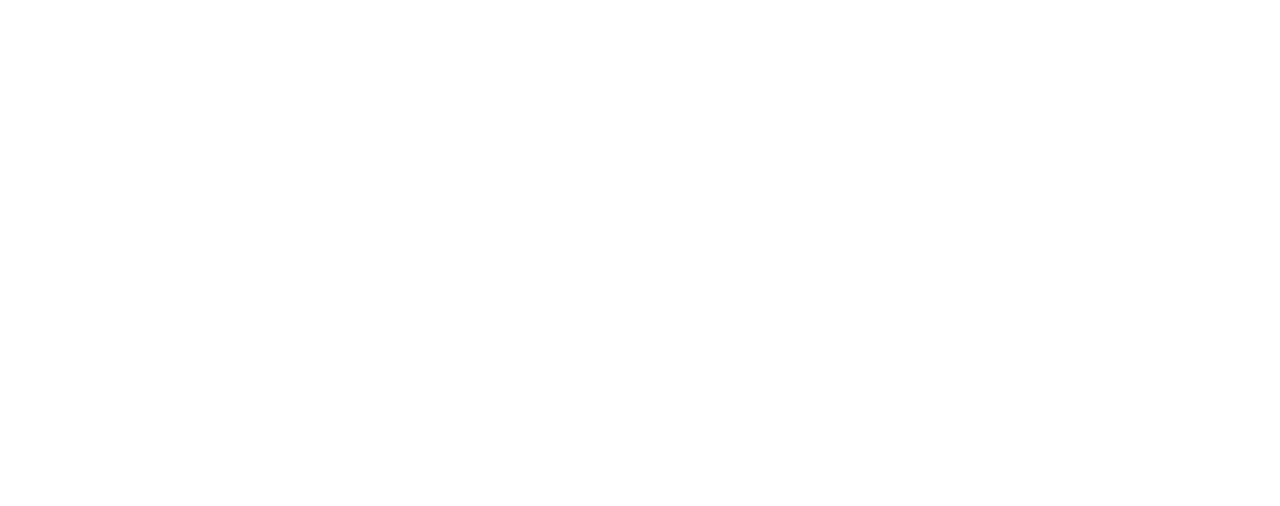
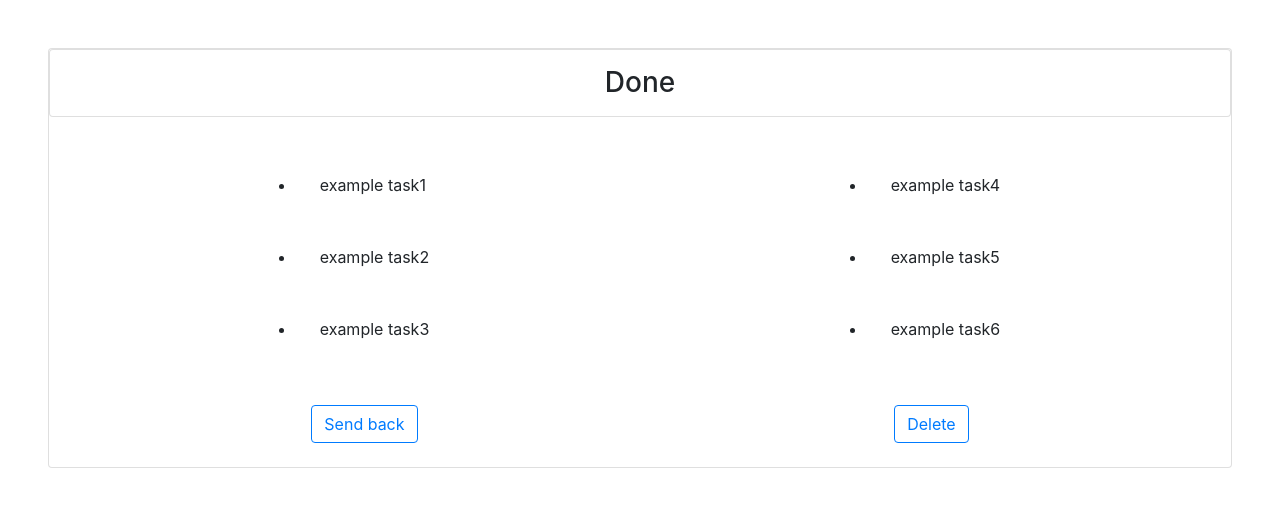
Before and after one commit to Pletus/To-Do-List, a plain HTML site: page index.html in a window 1280 px wide. Drawn offline with nearby package versions, Linux system fonts and the light colour scheme.

Commit message:
finished HTML for Done container

```diff
--- a/index.html
+++ b/index.html
@@ -23,8 +23,24 @@
 
                 <!-- CAREFULL -->
 
-                <div class="Done">
-
+                <div class="Done card m-5">
+                    <h3 class="card title text-center p-3">Done</h3>
+                    <ul class="mt-4 d-flex justify-content-around">
+                        <div>
+                            <li class="p-4" id="task1">example task1</li>
+                            <li class="p-4" id="task2">example task2</li>
+                            <li class="p-4" id="task3">example task3</li>
+                        </div>
+                        <div>
+                            <li class="p-4" id="task4">example task4</li>
+                            <li class="p-4" id="task5">example task5</li>
+                            <li class="p-4" id="task6">example task6</li>
+                        </div>
+                    </ul>
+                    <div class="d-flex justify-content-around p-4">
+                        <button class="btn btn-outline-primary" id="sendBackBtn">Send back</button>
+                        <button class="btn btn-outline-primary" id="deleteBtn">Delete</button>
+                    </div>
                 </div>
 
             </div>
```
